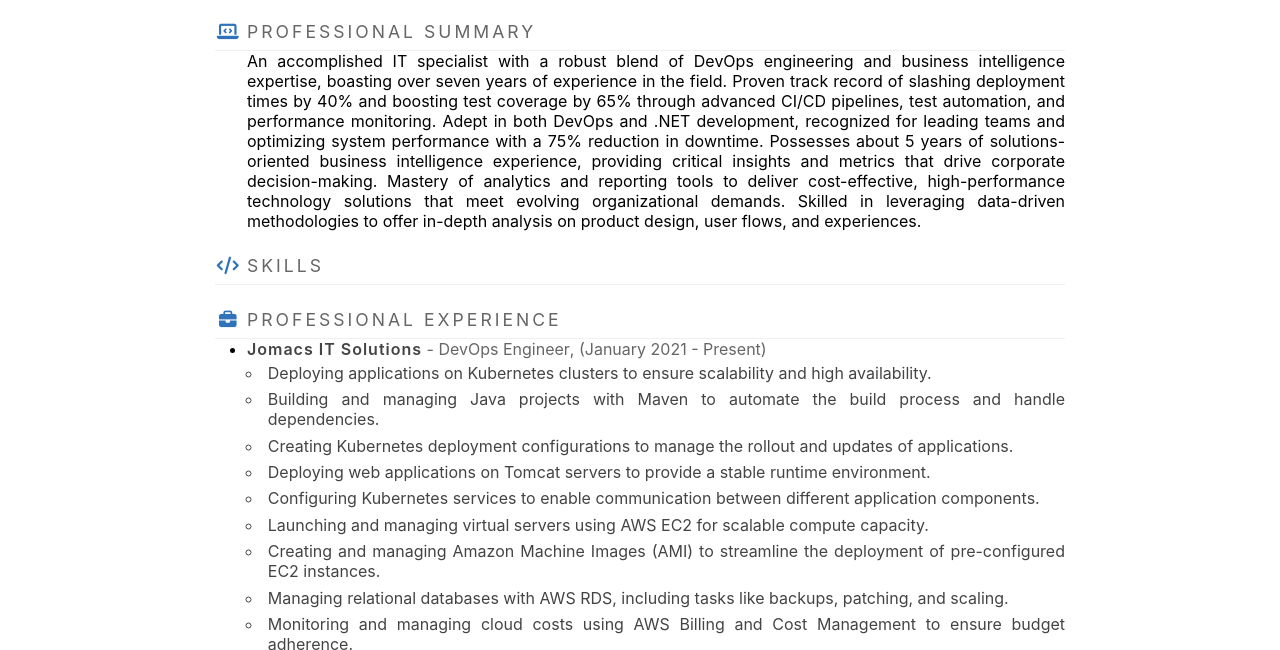
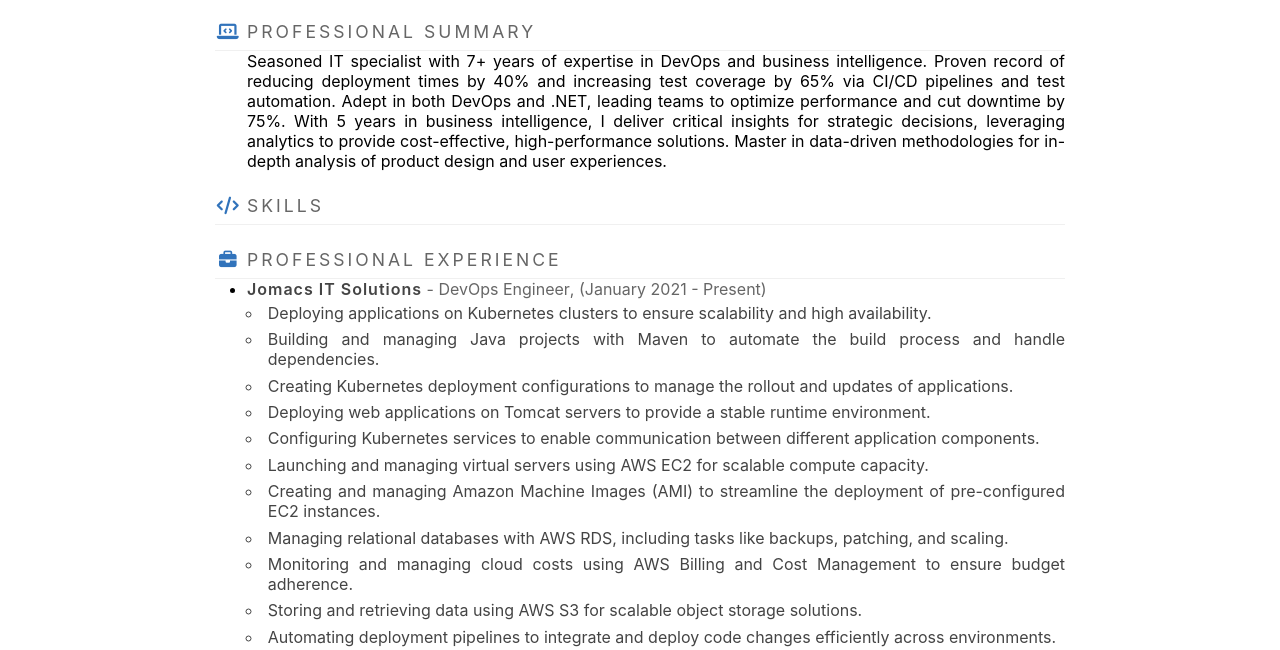
Before and after one commit to 20isaac/20isaac.github.io, a plain HTML site: page index.html in a window 1280 px wide. Shown: the part 132-782 px from the top of the page. Drawn offline with Linux system fonts and the light colour scheme.

Commit message:
index & profile mod

```diff
--- a/data/profile.js
+++ b/data/profile.js
@@ -4,8 +4,7 @@ const profileData = {
   sub_title: "DevOps Engineer, System Administrator, and Data Analyst,",
   logoURL: "assets/images/dp.jpg",
   about: {
-    intro: `An accomplished IT specialist with a robust blend of DevOps engineering and business intelligence expertise, boasting over seven years of experience in the field. Proven track record of slashing deployment times by 40% and boosting test coverage by 65% through advanced CI/CD pipelines, test automation, and performance monitoring. Adept in both DevOps and .NET development, recognized for leading teams and optimizing system performance with a 75% reduction in downtime.
-            Possesses about 5 years of solutions-oriented business intelligence experience, providing critical insights and metrics that drive corporate decision-making. Mastery of analytics and reporting tools to deliver cost-effective, high-performance technology solutions that meet evolving organizational demands. Skilled in leveraging data-driven methodologies to offer in-depth analysis on product design, user flows, and experiences.`,
+    intro: `Seasoned IT specialist with 7+ years of expertise in DevOps and business intelligence. Proven record of reducing deployment times by 40% and increasing test coverage by 65% via CI/CD pipelines and test automation. Adept in both DevOps and .NET, leading teams to optimize performance and cut downtime by 75%. With 5 years in business intelligence, I deliver critical insights for strategic decisions, leveraging analytics to provide cost-effective, high-performance solutions. Master in data-driven methodologies for in-depth analysis of product design and user experiences.`,
     contact: {
       email: "isaac4koranteng@gmail.com",
       phone: "+1-614-779-3975",
--- a/index.html
+++ b/index.html
@@ -4,9 +4,7 @@
     <meta name="viewport" content="width=device-width, initial-scale=1.0" />
     <meta
       name="description"
-      content="An accomplished IT specialist with a robust blend of DevOps engineering and business intelligence expertise, boasting over seven years of experience in the field. Proven track record of slashing deployment times by 40% and boosting test coverage by 65% through advanced CI/CD pipelines, test automation, and performance monitoring. Adept in both DevOps and .NET development, recognized for leading teams and optimizing system performance with a 75% reduction in downtime.
-
-      Possesses about 5 years of solutions-oriented business intelligence experience, providing critical insights and metrics that drive corporate decision-making. Mastery of analytics and reporting tools to deliver cost-effective, high-performance technology solutions that meet evolving organizational demands. Skilled in leveraging data-driven methodologies to offer in-depth analysis on product design, user flows, and experiences."
+      content="Seasoned IT specialist with 7+ years of expertise in DevOps and business intelligence. Proven record of reducing deployment times by 40% and increasing test coverage by 65% via CI/CD pipelines and test automation. Adept in both DevOps and .NET, leading teams to optimize performance and cut downtime by 75%. With 5 years in business intelligence, I deliver critical insights for strategic decisions, leveraging analytics to provide cost-effective, high-performance solutions. Master in data-driven methodologies for in-depth analysis of product design and user experiences."
     />
     <meta
       name="keywords"
```
